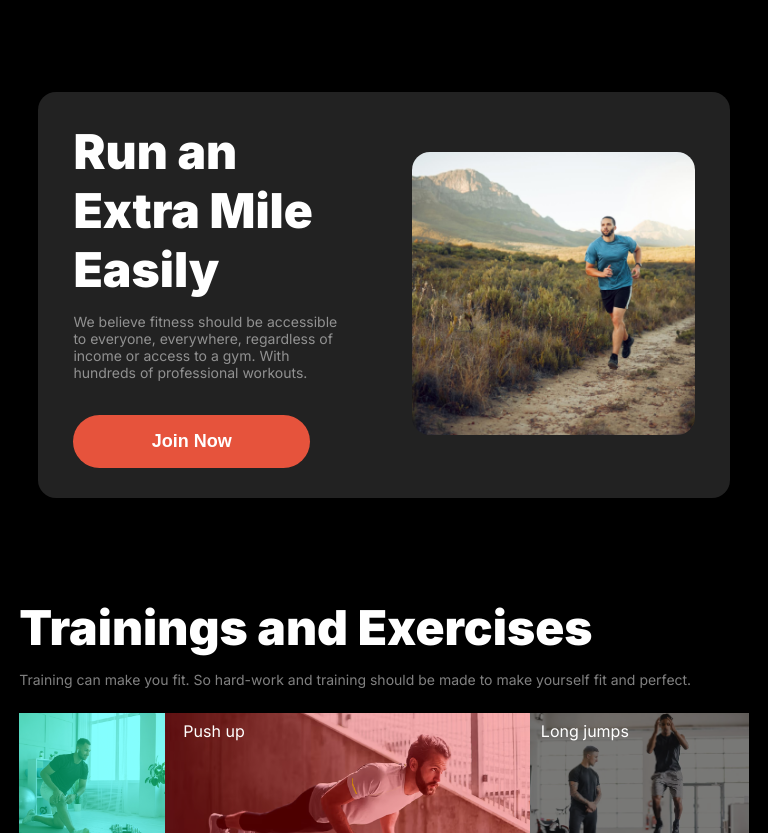
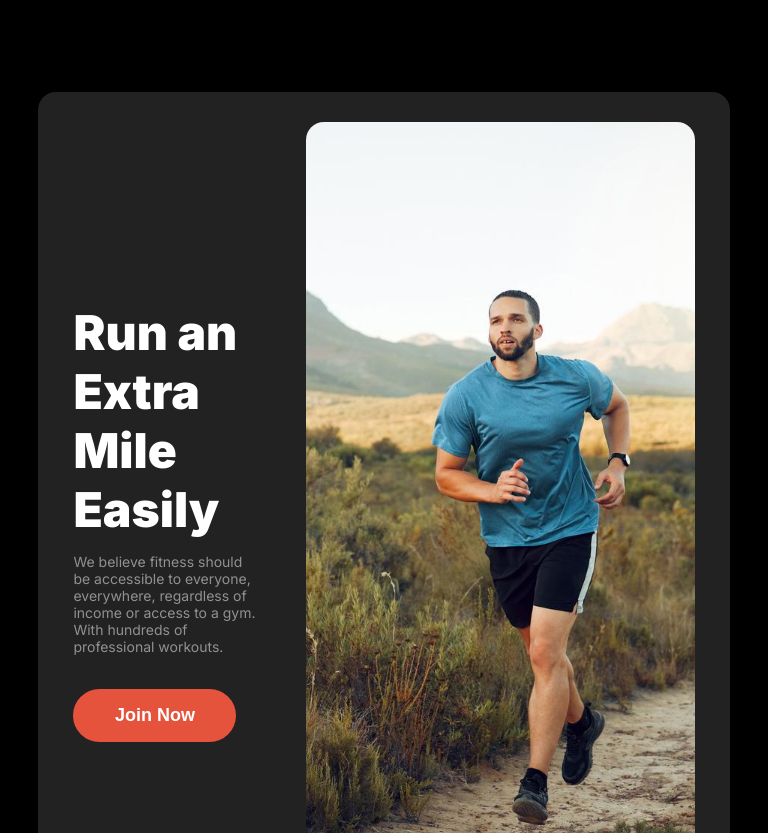
Before and after one commit to Sadia492/assignment-2, a plain HTML site: page index.html in a window 768 px wide. Shown: the part 2720-3553 px from the top of the page. Drawn offline with Linux system fonts and the light colour scheme; a web font is replaced by a local one.

Commit message:
run image fixed

```diff
--- a/index.html
+++ b/index.html
@@ -102,7 +102,7 @@
           </p>
           <button class="btn-primary">Join Now</button>
         </div>
-        <div class="run-image"><img src="images/run2.png" alt="" /></div>
+        <div class="run-image"><img src="images/run.jpg" alt="" /></div>
       </section>
       <!-- ------run section ends here----  -->
       <!-- ------training section starts here----  -->
--- a/styles/responsive.css
+++ b/styles/responsive.css
@@ -53,6 +53,12 @@
   }
   .run button {
     width: 100%;
+  }
+  .run-image {
+    width: 100%;
+  }
+  .run-image img {
+    object-fit: cover;
   }
   .run h1,
   .run p {
@@ -154,6 +160,13 @@
   .run button {
     width: 70%;
   }
+  .run-image {
+    width: 100%;
+    height: 100vh;
+  }
+  .run-image img {
+    height: 100%;
+  }
   /* training section */
   .training {
     width: 95%;
--- a/styles/style.css
+++ b/styles/style.css
@@ -242,8 +242,13 @@ header {
   padding-bottom: 34px;
   width: 60%;
 }
+.run-image {
+  width: 70%;
+}
 .run-image img {
   width: 100%;
+  object-fit: none;
+  object-position: 66% 30%;
 }
 /* ------run section ends here---- */
 /* ------training section starts here---- */
```
